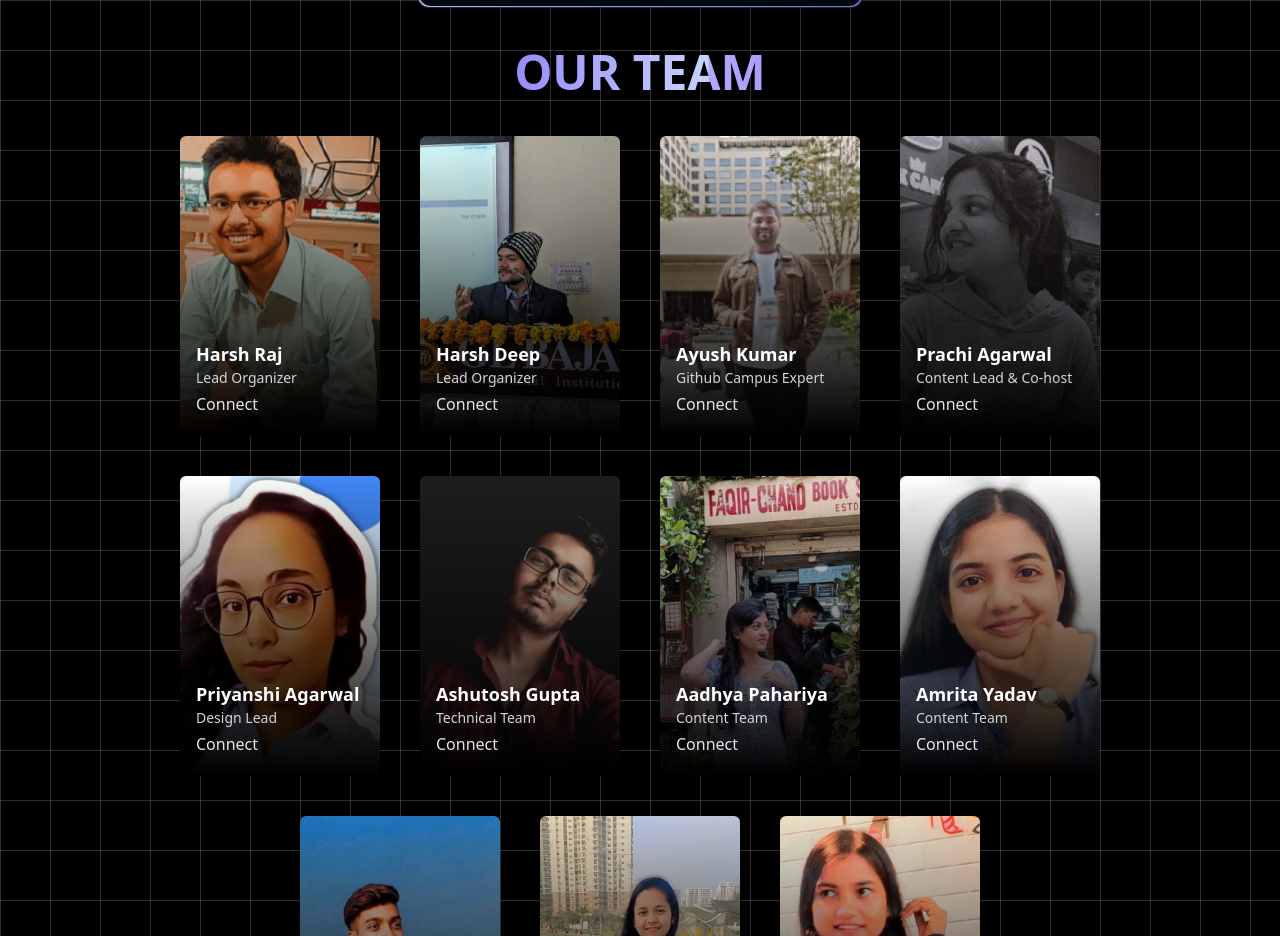
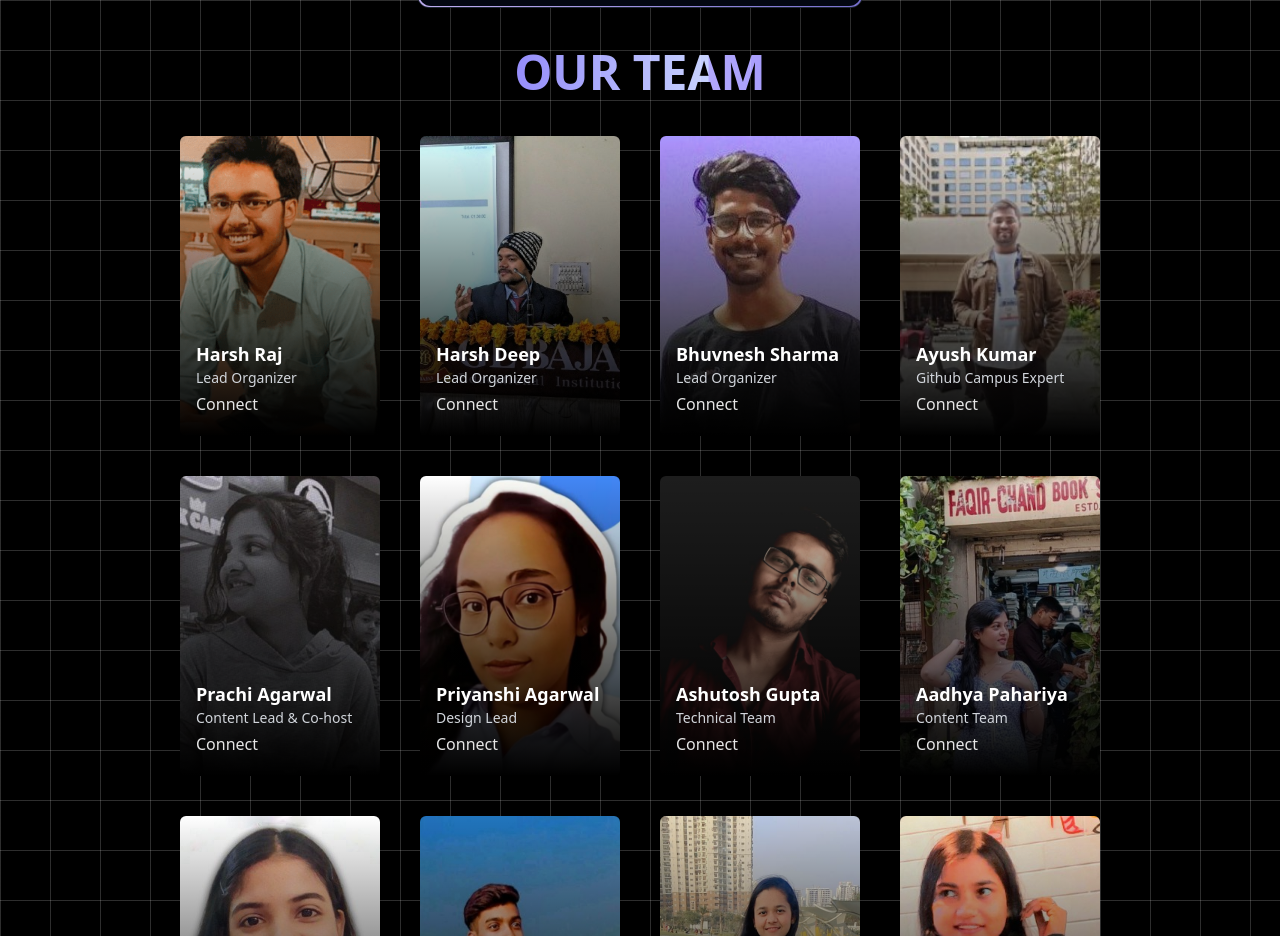
Before and after one commit to TheAshutoshGupta/codeclash_web, a React (Vite) app: page / in a window 1280 px wide. Shown: the part 4000-4936 px from the top of the page. Built offline with nearby package versions, Linux system fonts and the light colour scheme.

Commit message:
add Bhuvnesh as lead organiser to team

```diff
--- a/src/Components/OurTeam.jsx
+++ b/src/Components/OurTeam.jsx
@@ -2,6 +2,7 @@ import React from 'react'
 
 import harsh from '../assets/teamImages/harshraj.png'
 import harshdeep    from '../assets/teamImages/harshdeep.jpeg'
+import bhuvnesh    from '../assets/teamImages/bhuvnesh.jpeg'
 import ayush       from '../assets/teamImages/ayushkumar.jpeg'
 import prachi       from "../assets/teamImages/prachi.jpeg"
 import priyanshi  from "../assets/teamImages/priyanshi.jpg"
@@ -40,6 +41,7 @@ https://www.linkedin.com/in/ashutooshgupta/ */}
 
 
     <Cards img={harshdeep} name={"Harsh Deep"} post={"Lead Organizer"} linkedin={"https://www.linkedin.com/in/harsh-deep-313ba6248"}/>
+    <Cards img={bhuvnesh} name={"Bhuvnesh Sharma"} post={"Lead Organizer"} linkedin={"https://www.linkedin.com/in/bhuvnesh-sharma-a7560a203/"}/>
     <Cards img={ayush} name={"Ayush Kumar"} post={"Github Campus Expert"} linkedin={"https://www.linkedin.com/in/ayush-kumar-984443191/"}/>
     <Cards img={prachi} name={"Prachi Agarwal"} post={"Content Lead & Co-host"} linkedin={"https://www.linkedin.com/in/prachi-agarwal-000378230/"}/>
     <Cards img={priyanshi} name={"Priyanshi Agarwal"} post={"Design Lead"} linkedin={"https://www.linkedin.com/in/priyanshi-agrawal-a428aa201/"}/>
```
Also changed, not shown: src/assets/teamImages/bhuvnesh.jpeg (added).
